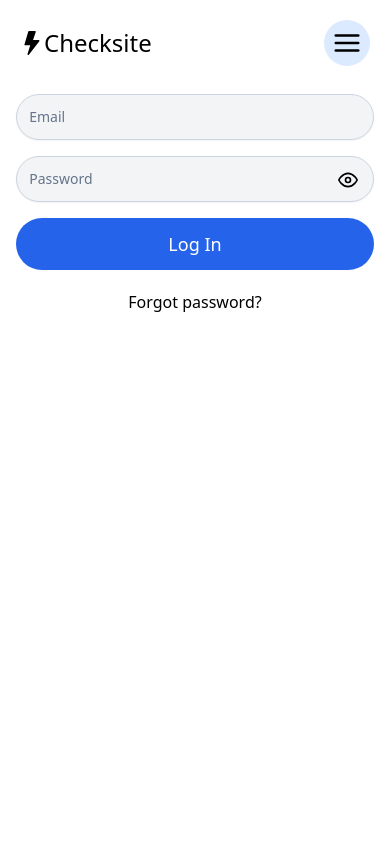
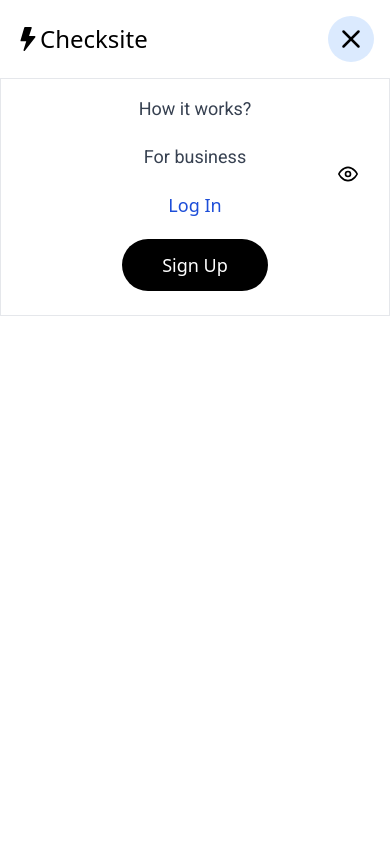
Before and after one commit to No-Country/C8-45, a React (Vite) app in the folder frontend/: page /login in a window 390 px wide. Both pictures are taken after a click on the button 347 px from the left and 43 px from the top of the page. Shown: the top 844 px of the page. Built offline with nearby package versions, Linux system fonts and the light colour scheme.

Commit message:
Responsive navbar fixed

```diff
--- a/frontend/src/components/atoms/InputPassword.tsx
+++ b/frontend/src/components/atoms/InputPassword.tsx
@@ -11,20 +11,20 @@ export default function InputPassword(props: Props) {
   };
 
   return (
-    <div className="relative flex flex-col">
+    <div className="flex flex-col">
       <input
         type={showPassword ? 'text' : 'password'}
         placeholder="Password"
         className="my-2 block p-3 bg-gray-100 border border-slate-300 rounded-full text-sm shadow-sm placeholder-slate-500 gap-2"
         onChange={callback}
       />
-      <div className="icon_button relative inset-y-0">
+      <div className="icon_button relative ">
         <button
           type="button"
           onClick={handleClickShowPassword}
           className="absolute bottom-5 right-4 bg-transparent focus:bg-transparent focus:outline-none focus:border-transparent hover:border-transparent"
         >
-          <span className="text-xl">
+          <span className="text-xl z-0">
             {showPassword ? <FiEyeOff /> : <FiEye />}
           </span>
         </button>
--- a/frontend/src/components/atoms/Logo.tsx
+++ b/frontend/src/components/atoms/Logo.tsx
@@ -4,7 +4,7 @@ import { BsLightningFill } from 'react-icons/bs';
 function Logo(props: Props) {
   const { type } = props;
   return (
-    <Link to="/" className="flex text-2xl">
+    <Link to="/" className="flex text-2xl items-center">
       <span
         className={` flex items-center ${
           type === 'dark' ? 'text-white' : 'text-black'
--- a/frontend/src/components/organisms/LogInForm.tsx
+++ b/frontend/src/components/organisms/LogInForm.tsx
@@ -17,7 +17,12 @@ export default function LogInForm() {
   };
 
   return (
-    <div className="flex flex-col">
+    <div>
+      <form
+        action="
+      "
+        className="flex flex-col"
+      >
         <Input type="email" placeholder="Email" callback={handleChangeEmail} />
         <InputPassword callback={handleChangePassword} />
         <Button value="Log In" type="Primary" callback={() => {}} />
@@ -27,6 +32,7 @@ export default function LogInForm() {
         >
           Forgot password?
         </Link>
+      </form>
     </div>
   );
 }
--- a/frontend/src/components/organisms/Navbar.tsx
+++ b/frontend/src/components/organisms/Navbar.tsx
@@ -4,6 +4,7 @@ import Button from '../atoms/Button';
 import Logo from '../atoms/Logo';
 import NavigationLink from '../atoms/NavigationLink';
 import NavResButton from '../atoms/NavResButton';
+import ResponsiveNavbar from './ResponsiveNavbar';
 
 function Navbar() {
   const navigate = useNavigate();
@@ -14,11 +15,10 @@ function Navbar() {
   // Todo make a method to close menu on link click
   // Todo make it responsive
   return (
-    <div>
-      <nav className="md:flex items-center md:p-5 justify-between relative ">
+    <>
+      <nav className="hidden md:flex items-center p-1 md:p-5 justify-between relative  ">
         <div className="flex justify-between p-5 items-center md:order-2">
           <Logo type="light" />
-          <NavResButton callback={closeMenu} open={open} />
         </div>
         {open ? (
           <>
@@ -45,7 +45,8 @@ function Navbar() {
           </>
         ) : null}
       </nav>
-    </div>
+      <ResponsiveNavbar />
+    </>
   );
 }
 
--- /dev/null
+++ b/frontend/src/components/organisms/ResponsiveNavbar.tsx
@@ -0,0 +1,47 @@
+import React, { useState } from 'react';
+import { useNavigate } from 'react-router-dom';
+import Button from '../atoms/Button';
+import Logo from '../atoms/Logo';
+import NavigationLink from '../atoms/NavigationLink';
+import NavResButton from '../atoms/NavResButton';
+
+function ResponsiveNavbar() {
+  const [open, setOpen] = useState(false);
+  const openNavbar = () => {
+    setOpen(!open);
+  };
+  const navigate = useNavigate();
+  return (
+    <nav className="mb-2 fixed bg-white w-full z-1">
+      <div className="flex justify-between md:hidden p-4">
+        <Logo type="light" />
+        <NavResButton open={open} callback={openNavbar} />
+      </div>
+      {open ? (
+        <div className="border flex justify-center fixed bg-white w-full z-1">
+          <ul className="flex flex-col items-center my-4">
+            <li className="mb-3">
+              <NavigationLink path="how-it-works" value="How it works?" />
+            </li>
+            <li className="my-2">
+              <NavigationLink path="business" value="For business" />
+            </li>
+            <li className="my-3">
+              <NavigationLink path="login" value="Log In" />
+            </li>
+
+            <li className="">
+              <Button
+                value="Sign Up"
+                type="Secondary"
+                callback={() => navigate('signup')}
+              />
+            </li>
+          </ul>
+        </div>
+      ) : null}
+    </nav>
+  );
+}
+
+export default ResponsiveNavbar;
--- a/frontend/src/components/pages/Landing.tsx
+++ b/frontend/src/components/pages/Landing.tsx
@@ -2,9 +2,11 @@ import SearchBar from '../molecules/SearchBar';
 
 function Landing() {
   return (
-    <main className="min-h-screen">
-      <section className="w-10/12 mx-auto sm:w-8/12 md:w-6/12 lg:w-4/12 " />
-    </main>
+    <section className="min-h-screen">
+      <section className="w-10/12 mx-auto sm:w-8/12 md:w-6/12 lg:w-4/12 ">
+        <p>Landing</p>
+      </section>
+    </section>
   );
 }
 
--- a/frontend/src/components/pages/Signup.tsx
+++ b/frontend/src/components/pages/Signup.tsx
@@ -3,9 +3,9 @@ import SignUpForm from '../organisms/SignUpForm';
 function Signup() {
   return (
     <main className="min-h-screen  items-center">
-      <section className=" w-full md:my-20 md:py-20  flex items-center my-auto">
-        <div className="w-6/12">
-          <div className="w-6/12 mx-auto">
+      <section className=" w-full md:my-20 md:py-20 flex-col  flex md:flex-row items-center my-auto">
+        <div className="w-full  border md:w-6/12">
+          <div className="w-9/12 md:w-6/12 mx-auto">
             <SignUpForm />
           </div>
         </div>
--- a/frontend/src/components/templates/Layout.tsx
+++ b/frontend/src/components/templates/Layout.tsx
@@ -6,7 +6,9 @@ function Layout() {
   return (
     <>
       <Navbar />
-      <Outlet />
+      <main className=" md:my-0 py-20 md:py-0">
+        <Outlet />
+      </main>
       <Footer />
     </>
   );
```
Lines whose indentation alone changed are shown as unchanged.
